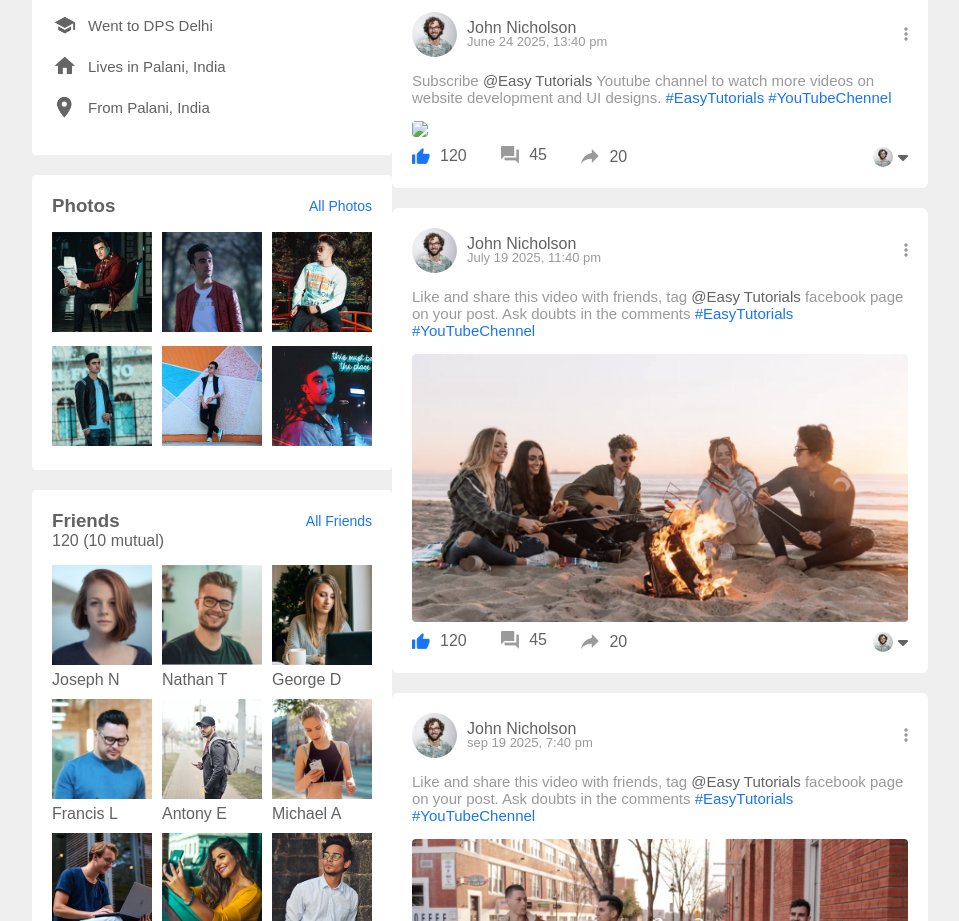
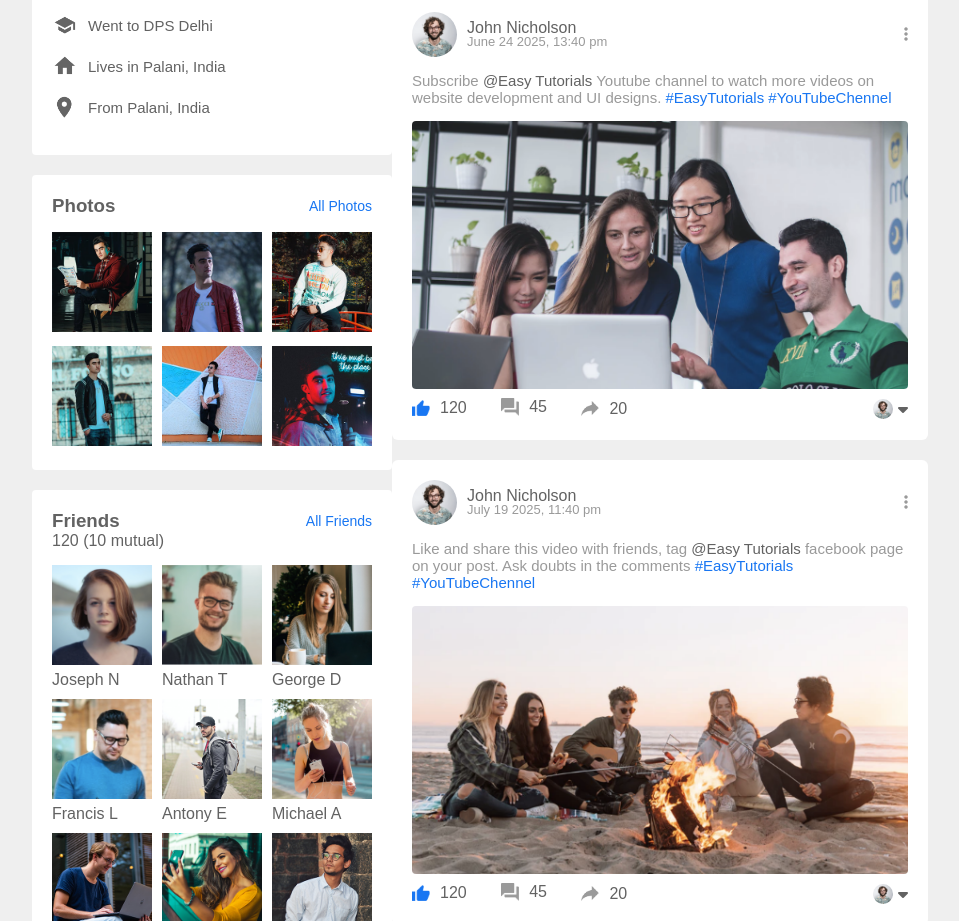
Before and after one commit to JEEVITHA-TECHY/codealpha_task1, a plain HTML site: page profile.html in a window 1280 px wide. Shown: the part 1137-2058 px from the top of the page, without its empty margins (160-1119 px from the left). Drawn offline with Linux system fonts and the light colour scheme.

Commit message:
Update profile.html

```diff
--- a/profile.html
+++ b/profile.html
@@ -204,7 +204,7 @@
                 <p class="post-text">Subscribe <span> @Easy Tutorials</span> Youtube channel to watch more videos on
                     website development and UI designs. <a href="#">#EasyTutorials</a> <a href="#">#YouTubeChennel</a>
                 </p>
-                <img src="images/feed-image-1.png" class="post-img">
+                <img src="feed-image-1.png" class="post-img">
 
                 <div class="post-row">
                     <div class="activity-icons">
```
